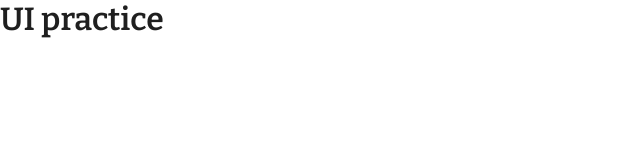
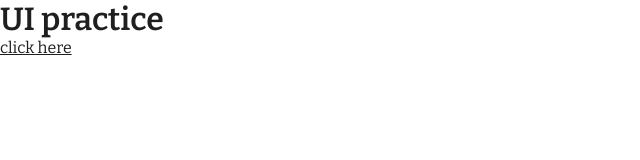
Before and after one commit to mohammedsobhi/cards_ui-dev-prac, a plain HTML site: page index.html in a window 1280 px wide. Shown: the full height of the page, 0-640 px from the left. Drawn offline with nearby package versions, Linux system fonts and the light colour scheme.

Commit message:
link index page with the login-glassmorphism project

```diff
--- a/index.html
+++ b/index.html
@@ -14,6 +14,7 @@
 
 <body>
   <h1>UI practice</h1>
+  <a href="./login-glassmorphism-card/login-card.html">click here</a>
 </body>
 
 </html>
```
